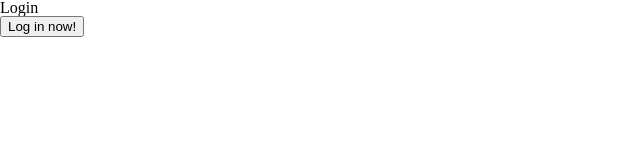
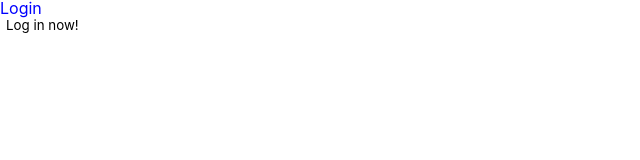
Before and after one commit to sanghee-dev/nomadcoffee-frontend, a React (Create React App) app: page / in a window 1280 px wide. Shown: the top 160 px of the page, without its empty margins (0-640 px from the left). Built offline with nearby package versions, Linux system fonts and the light colour scheme.

Commit message:
Styled Components TS

```diff
--- a/src/App.tsx
+++ b/src/App.tsx
@@ -1,18 +1,17 @@
 import AppRouter from "router/AppRouter";
-import ContextProvider from "context/context";
 import { ThemeProvider } from "styled-components";
 import { GlobalStyles } from "styles/globalStyles";
 import { lightTheme, darkTheme } from "styles/styles";
-// import { useIsDarkMode } from "context/contextFn";
+import { useIsDarkMode } from "context/contextFn";
 
 function App() {
+  const { isDarkMode } = useIsDarkMode();
+
   return (
-    <ContextProvider>
-      <ThemeProvider theme={true ? lightTheme : darkTheme}>
-        <GlobalStyles />
-        <AppRouter />
-      </ThemeProvider>
-    </ContextProvider>
+    <ThemeProvider theme={!isDarkMode ? lightTheme : darkTheme}>
+      <GlobalStyles />
+      <AppRouter />
+    </ThemeProvider>
   );
 }
 
--- a/src/context/context.tsx
+++ b/src/context/context.tsx
@@ -10,11 +10,11 @@ const ContextProvider = ({ children }: any) => {
   return (
     <Context.Provider
       value={{
-        loggedIn: {
+        isLoggedInContext: {
           isLoggedIn,
           setIsLoggedIn,
         },
-        darkMode: {
+        isDarkModeContext: {
           isDarkMode,
           setIsDarkMode,
         },
--- a/src/context/contextFn.tsx
+++ b/src/context/contextFn.tsx
@@ -3,6 +3,11 @@ import { Context } from "./context";
 import { ContextType } from "./contextType";
 
 export const useIsLoggedIn = () => {
-  const { loggedIn } = useContext(Context) as ContextType;
-  return loggedIn;
+  const { isLoggedInContext } = useContext(Context) as ContextType;
+  return isLoggedInContext;
 };
+
+export const useIsDarkMode = () => {
+  const { isDarkModeContext } = useContext(Context) as ContextType;
+  return isDarkModeContext;
+};
--- a/src/context/contextType.tsx
+++ b/src/context/contextType.tsx
@@ -1,9 +1,9 @@
 export type ContextType = {
-  loggedIn: {
+  isLoggedInContext: {
     isLoggedIn: boolean;
     setIsLoggedIn: (isLoggedIn: boolean) => void;
   };
-  darkMode: {
+  isDarkModeContext: {
     isDarkMode: boolean;
     setIsDarkMode: (isDarkMode: boolean) => void;
   };
--- a/src/index.tsx
+++ b/src/index.tsx
@@ -1,10 +1,13 @@
 import * as React from "react";
 import ReactDOM from "react-dom";
 import App from "./App";
+import ContextProvider from "context/context";
 
 ReactDOM.render(
   <React.StrictMode>
-    <App />
+    <ContextProvider>
+      <App />
+    </ContextProvider>
   </React.StrictMode>,
   document.getElementById("root")
 );
--- a/src/styles/globalStyles.ts
+++ b/src/styles/globalStyles.ts
@@ -3,4 +3,59 @@ import reset from "styled-reset";
 
 export const GlobalStyles = createGlobalStyle`
   ${reset};
+  * {
+    box-sizing: border-box;
+  }
+  body{
+    font-family: -apple-system, BlinkMacSystemFont, 'Segoe UI', Roboto, Oxygen, Ubuntu, Cantarell, 'Open Sans', 'Helvetica Neue', sans-serif;
+    background-color: ${(props) => props.theme.backgroundColor};
+    color: ${(props) => props.theme.blue};
+    overflow-y: scroll;
+  }
+  a {
+    text-decoration: none;
+    color: inherit;
+  }
+  button {
+    border: none;
+    outline: none;
+    font-family: -apple-system, BlinkMacSystemFont, 'Segoe UI', Roboto, Oxygen, Ubuntu, Cantarell, 'Open Sans', 'Helvetica Neue', sans-serif;
+    cursor: pointer;
+    background-color: transparent;
+    border-radius: 4px;
+    text-align: center;
+    &:active {
+      opacity: ${(props) => props.theme.opacity};
+    }
+  }
+  input {
+    all:unset;
+    border: ${(props) => props.theme.border};
+    background-color: ${(props) => props.theme.backgroundColor};
+    border-radius: 2px;
+    height: 38px;
+    &::placeholder{
+      color: rgb(160,160,160);
+    }
+    &:focus {
+      border: ${(props) => props.theme.border};
+    }
+  }
+  h1 {
+    font-size: ${(props) => props.theme.h1};
+    font-weight: 300;
+    line-height: ${(props) => props.theme.lineHeight};
+  }
+  h2 {
+    font-size: ${(props) => props.theme.h2};
+    line-height: ${(props) => props.theme.lineHeight};
+  }
+  h3 {
+    font-size: ${(props) => props.theme.h3};
+    line-height: ${(props) => props.theme.lineHeight};
+  }
+  h4 {
+    font-size: ${(props) => props.theme.h4};
+    line-height: ${(props) => props.theme.lineHeight};
+  }
 `;
--- a/src/styles/styled.d.ts
+++ b/src/styles/styled.d.ts
@@ -2,7 +2,6 @@ import "styled-components";
 
 declare module "styled-components" {
   export interface DefaultTheme {
-    backgroundColor: string;
-    blue: string;
+    [key: string]: string;
   }
 }
--- a/src/styles/styles.ts
+++ b/src/styles/styles.ts
@@ -1,11 +1,29 @@
 import { DefaultTheme } from "styled-components";
 
-export const lightTheme: DefaultTheme = {
-  backgroundColor: "white",
+const sharedProps = {
   blue: "blue",
+  facebookColor: "rgb(56,81,133)",
+  errorColor: "rgb(240,73,86)",
+
+  borderRadius: "4px",
+  opacity: "0.7",
+  transition: "all 0.1s ease-in-out",
+
+  h1: "38px",
+  h2: "14px",
+  h3: "12px",
+  h4: "10px",
+  lineHeight: "1.2",
 };
 
-export const darkTheme = {
+export const darkTheme: DefaultTheme = {
+  ...sharedProps,
   backgroundColor: "black",
-  blue: "blue",
+  border: "1px solid rblack",
 };
+
+export const lightTheme: DefaultTheme = {
+  ...sharedProps,
+  backgroundColor: "white",
+  border: "1px solid white",
+};
```
